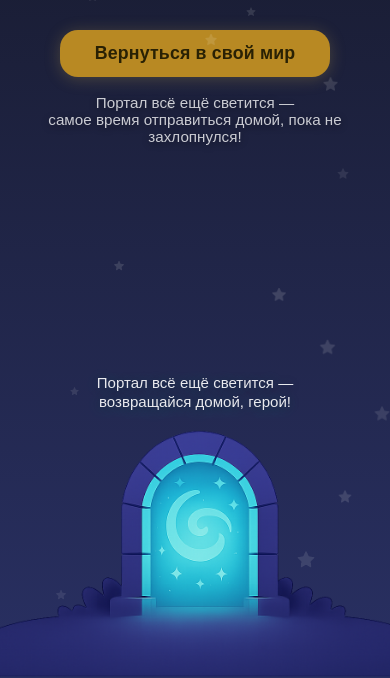
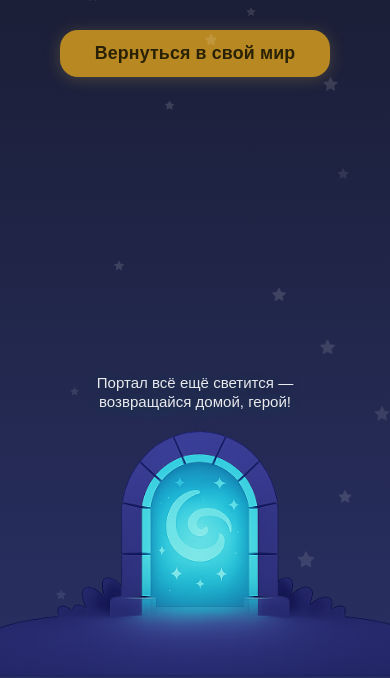
Before and after one commit to arive123e/backend, a website: page public/success.html in a window 390 px wide. Shown: the part 166-844 px from the top of the page. Drawn offline with Linux system fonts and the light colour scheme.

Commit message:
Update success.html

```diff
--- a/public/success.html
+++ b/public/success.html
@@ -106,19 +106,6 @@
   background: #8d6a1a;
   box-shadow: 0 6px 28px #ffe18a55;
 }
-    /*благодарность */
-  .portal-hint {
-  color: #fff;
-  opacity: 0.77;
-  font-family: 'Montserrat', Arial, sans-serif;
-  font-size: 1em;
-  font-weight: 400;
-  text-align: center;
-  margin: 22px auto 0 auto;
-  max-width: 90vw;
-  text-shadow: 0 2px 8px #000a;
-  z-index: 14;
-}
     /*портал */
     .portal-ground-img {
       position: absolute;
@@ -143,7 +130,7 @@
 .portal-on-img-text {
   position: absolute;
   left: 50%;
-  top: 58%;      /* регулируй по вкусу */
+  top: 70%;      /* регулируй по вкусу */
   transform: translate(-50%, 0);
   color: #fff;
   opacity: 0.9;
@@ -176,12 +163,6 @@
     padding: 13px 9vw 13px 9vw;
     font-size: 1.11em;
       }
-  .portal-hint {
-    font-size: 0.95em;
-    margin-top: 17px;
-    padding: 0 4vw;
-    max-width: 96vw;
-  }
       .portal-ground-img {
         position: fixed;      /* ← ЧТОБЫ ПРИЛИПАЛО к низу! */
         left: 50%;
@@ -239,11 +220,6 @@
   <div class="success-subtitle">Магический салют в твою честь</div>
  <!-- ======= КНОПКА ЗАКРЫТИЯ ======= -->
   <button class="back-btn" onclick="window.close()">Вернуться в свой мир</button>
- <!-- ======= Благодарность ======= -->
-<div class="portal-hint">
-  Портал всё ещё светится —<br>
-  самое время отправиться домой, пока не захлопнулся!
-</div>
  <!-- ======= КАРТИНКА ПОРТАЛА ======= -->
   <img src="/portal 1.png"
      alt="Портал на земле с кустами"
```
